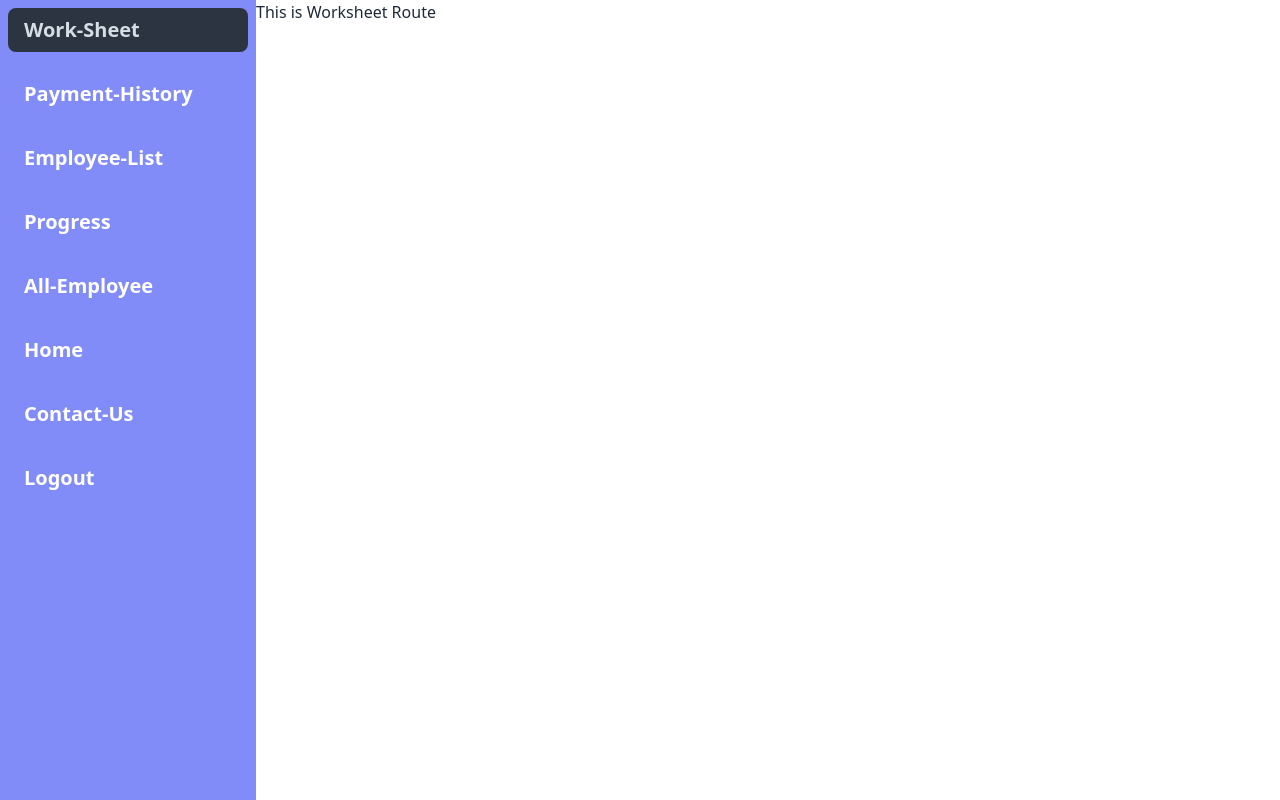
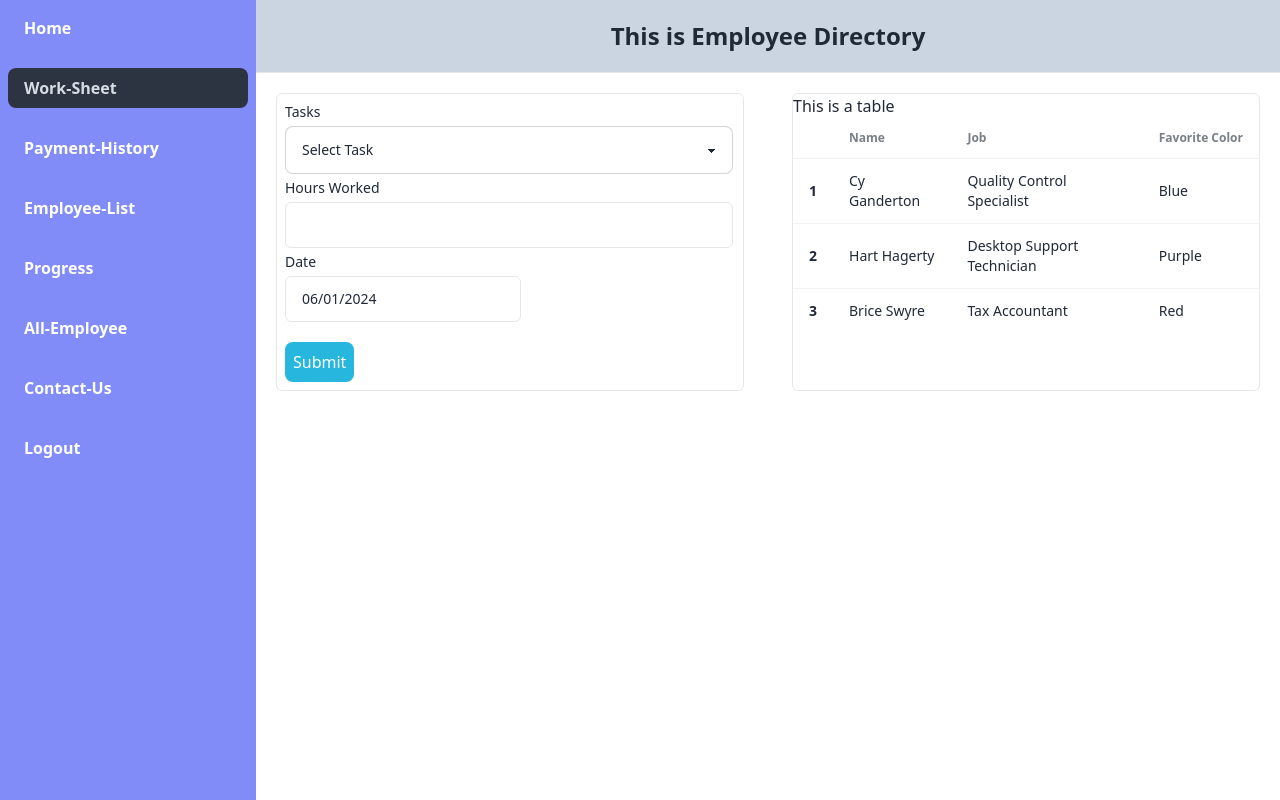
Before and after one commit to AkashAhmed007/Employee-Management-Client, a React (Vite) app: page /dashboard/worksheet in a window 1280 px wide. Built offline with nearby package versions, Linux system fonts and the light colour scheme; no server answers.

Commit message:
worksheet route create form and table

```diff
--- a/package.json
+++ b/package.json
@@ -15,6 +15,7 @@
     "localforage": "^1.10.0",
     "match-sorter": "^6.3.4",
     "react": "^18.2.0",
+    "react-datepicker": "^6.9.0",
     "react-dom": "^18.2.0",
     "react-helmet": "^6.1.0",
     "react-hook-form": "^7.51.5",
--- a/src/Dashboard/Dashboard.jsx
+++ b/src/Dashboard/Dashboard.jsx
@@ -5,8 +5,10 @@ const Dashboard = () => {
         <>
         <div className="flex">
             <div className="w-64 h-screen bg-indigo-400">
-                <ul className="menu flex flex-col gap-5 text-white text-xl font-bold">
-
+                <ul className="menu flex flex-col gap-5 text-white text-base font-bold">
+                    <li>
+                      <NavLink to='/'>Home</NavLink>
+                    </li>
                     <li>
                       <NavLink to='/dashboard/worksheet'>Work-Sheet</NavLink>
                     </li>
@@ -21,9 +23,6 @@ const Dashboard = () => {
                     </li>
                     <li>
                       <NavLink to='/dashboard/all-employee'>All-Employee</NavLink>
-                    </li>
-                    <li>
-                      <NavLink to='/'>Home</NavLink>
                     </li>
                     <li>
                       <NavLink to='/contact'>Contact-Us</NavLink>
--- a/src/Dashboard/WorkSheet.jsx
+++ b/src/Dashboard/WorkSheet.jsx
@@ -1,9 +1,95 @@
+import { useState } from "react";
+import DatePicker from "react-datepicker";
+
+import "react-datepicker/dist/react-datepicker.css";
+
 const WorkSheet = () => {
-    return (
-        <div>
-           <h1>This is Worksheet Route</h1>
+  const [startDate, setStartDate] = useState(new Date());
+  return (
+    <div>
+      <h1 className="text-center text-2xl font-bold bg-slate-300 py-5">
+        This is Employee Directory
+      </h1>
+      <hr />
+      <div className="flex justify-between gap-2">
+        <div className="border rounded-md w-full m-5">
+          <form className="space-y-5 m-2">
+            <div className="space-y-1 text-sm">
+              <label htmlFor="role" className="block">
+                Tasks
+              </label>
+              <select className="select select-bordered w-full max-w-md mt-2 mb-2">
+                <option disabled selected>
+                  Select Task
+                </option>
+                <option>Sales</option>
+                <option>Support</option>
+                <option>Content</option>
+                <option>Paper Work</option>
+              </select>
+              <label htmlFor="role" className="block">
+                Hours Worked
+              </label>
+              <input
+                type="number"
+                className="w-full max-w-md px-4 py-3 border rounded-md dark:border-gray-300 dark:bg-gray-50 dark:text-gray-800 focus:dark:border-violet-600"
+              />
+              <label htmlFor="role" className="block">
+                Date
+              </label>
+              <DatePicker
+                className="max-w-md px-4 py-3 border rounded-md"
+                selected={startDate}
+                onChange={(date) => setStartDate(date)}
+              />
+            </div>
+            <button className="p-2 text-center rounded-lg dark:text-gray-50 dark:bg-violet-600 bg-[#27b6de] text-white">
+              Submit
+            </button>
+          </form>
         </div>
-    );
+        <div className="border rounded-md w-full m-5">
+          <h1>This is a table</h1>
+          <div className="overflow-x-auto">
+            <table className="table">
+              {/* head */}
+              <thead>
+                <tr>
+                  <th></th>
+                  <th>Name</th>
+                  <th>Job</th>
+                  <th>Favorite Color</th>
+                </tr>
+              </thead>
+              <tbody>
+                {/* row 1 */}
+                <tr>
+                  <th>1</th>
+                  <td>Cy Ganderton</td>
+                  <td>Quality Control Specialist</td>
+                  <td>Blue</td>
+                </tr>
+                {/* row 2 */}
+                <tr>
+                  <th>2</th>
+                  <td>Hart Hagerty</td>
+                  <td>Desktop Support Technician</td>
+                  <td>Purple</td>
+                </tr>
+                {/* row 3 */}
+                <tr>
+                  <th>3</th>
+                  <td>Brice Swyre</td>
+                  <td>Tax Accountant</td>
+                  <td>Red</td>
+                </tr>
+              </tbody>
+            </table>
+          </div>
+        </div>
+      </div>
+    </div>
+  );
 };
 
 export default WorkSheet;
--- a/src/Pages/Register.jsx
+++ b/src/Pages/Register.jsx
@@ -5,12 +5,12 @@ import { useForm } from "react-hook-form";
 import { FaEye, FaEyeSlash } from "react-icons/fa";
 import Swal from "sweetalert2";
 import { toast } from "react-toastify";
-import axios from 'axios'
+import axios from "axios";
 const imageHostingKey = import.meta.env.VITE_IMAGE_HOSTING_KEY;
-const imageHostingAPI = `https://api.imgbb.com/1/upload?key=${imageHostingKey}`
+const imageHostingAPI = `https://api.imgbb.com/1/upload?key=${imageHostingKey}`;
 
 const Register = () => {
-  const {user,createUser,googleLogin } = useContext(AuthContext);
+  const { user, createUser, googleLogin } = useContext(AuthContext);
   const navigate = useNavigate();
   const location = useLocation();
   const [showPassword, setShowPassword] = useState(false);
@@ -19,27 +19,45 @@ const Register = () => {
     register,
     handleSubmit,
     formState: { errors },
-    reset
+    reset,
   } = useForm();
+
   const handleSocialLogin = (socialProvider) => {
-    socialProvider()
-    .then((result) => {
+    socialProvider().then((result) => {
       if (result.user) {
+        const user2 = {
+          username: user.displayName,
+          email: user.email,
+          image: user.photoURL,
+          role: "Employee",
+        };
+        axios.post("http://localhost:8000/user", user2)
+        .then(()=>{
           toast.success("You have logged in succesfully!", {
-          position: "top-right"
+            position: "top-right",
           });
+        })
       }
-      navigate(location?.state || "/",{replace:true});
+      navigate(location?.state || "/", { replace: true });
     });
   };
 
   useEffect(() => {
     if (user) navigate(location?.state);
-  },[]);
+  }, []);
 
-  const onSubmit =(data) => {
-   const {email,password,image} = data
-   const imageFile = {image: data.image[0]}
+  const onSubmit = (data) => {
+    const {
+      username,
+      email,
+      password,
+      image,
+      account,
+      role,
+      salary,
+      designation,
+    } = data;
+    const imageFile = { image: data.image[0] };
     if (password < 6) {
       setRegisterError("Password should be at least 6 characters or longer");
       return;
@@ -58,15 +76,25 @@ const Register = () => {
 
     createUser(email, password, image)
       .then(() => {
-        axios.post(imageHostingAPI, imageFile, {
-          headers:{
-            'content-type': 'multipart/form-data',
-          }
+        axios
+          .post(imageHostingAPI, imageFile, {
+            headers: {
+              "content-type": "multipart/form-data",
+            },
           })
-        .then(res=>{
-          console.log(res.data)
-        })
-
+          .then((res) => {
+            if (res.data.success) {
+              const user = {
+                username,
+                email,
+                password,
+                image: res.data.data.display_url,
+                account: parseFloat(account),
+                role,
+                salary: parseFloat(salary),
+                designation,
+              };
+              axios.post("http://localhost:8000/user", user).then(() => {
                 Swal.fire({
                   title: "You have register successfully!",
                   text: "Do you want to continue",
@@ -74,12 +102,17 @@ const Register = () => {
                   confirmButtonText: "Ok",
                 });
                 navigate(location?.state || "/", { replace: true });
+              });
+            }
+          });
       })
       .catch((error) => {
-        setRegisterError(toast.error(`You credentials is not correct ${error.message}`));
-        setRegisterError('')
+        setRegisterError(
+          toast.error(`You credentials is not correct ${error.message}`)
+        );
+        setRegisterError("");
       });
-      reset()
+    reset();
   };
   return (
     <div className="min-h-screen my-10">
@@ -148,7 +181,10 @@ const Register = () => {
             <label htmlFor="role" className="block">
               Role
             </label>
-            <select {...register("role")} className="select select-bordered w-full max-w-md mt-2 mb-2">
+            <select
+              {...register("role")}
+              className="select select-bordered w-full max-w-md mt-2 mb-2"
+            >
               <option disabled selected>
                 Select Role
               </option>
@@ -175,8 +211,11 @@ const Register = () => {
             <label htmlFor="image" className="block dark:text-gray-600">
               PhotoURL
             </label>
-            <input {...register("image", { required: true })}
-            type="file" className="file-input file-input-bordered file-input-md w-full max-w-md" />
+            <input
+              {...register("image", { required: true })}
+              type="file"
+              className="file-input file-input-bordered file-input-md w-full max-w-md"
+            />
 
             <div className="space-y-1 text-sm">
               <label htmlFor="password" className="block dark:text-gray-600">
@@ -217,7 +256,11 @@ const Register = () => {
           <div className="flex-1 h-px sm:w-16 dark:bg-gray-300"></div>
         </div>
         <div className="flex justify-center space-x-4">
-          <button onClick={() => handleSocialLogin(googleLogin)} aria-label="Log in with Google" className="p-3 rounded-sm">
+          <button
+            onClick={() => handleSocialLogin(googleLogin)}
+            aria-label="Log in with Google"
+            className="p-3 rounded-sm"
+          >
             <svg
               xmlns="http://www.w3.org/2000/svg"
               viewBox="0 0 32 32"
```
Also changed, not shown: 1 other file (tests, documents, lock files or other folders). Lines whose indentation alone changed are shown as unchanged.
